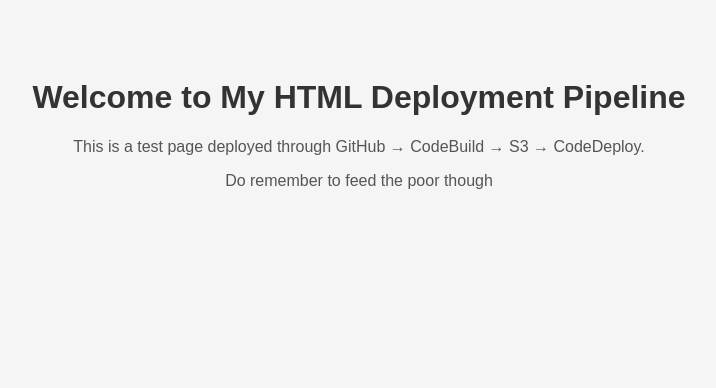
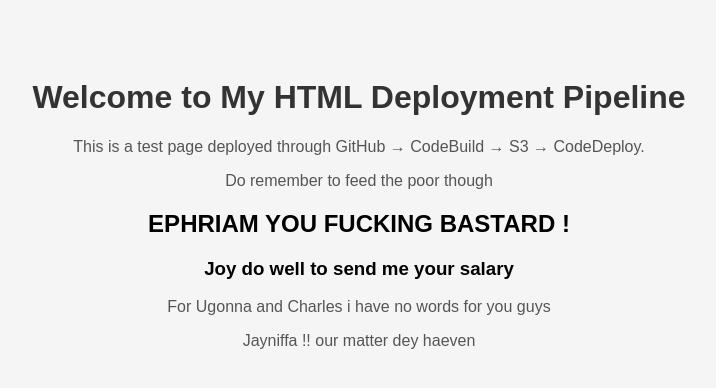
Before and after one commit to vvkelechi/Klec-CI-CD, a plain HTML site: page index.html in a window 1280 px wide. Shown: the whole page, without its empty margins (281-997 px from the left). Drawn offline with Linux system fonts and the light colour scheme.

Commit message:
Update index.html

```diff
--- a/index.html
+++ b/index.html
@@ -10,5 +10,9 @@
     <h1>Welcome to My HTML Deployment Pipeline</h1>
     <p>This is a test page deployed through GitHub → CodeBuild → S3 → CodeDeploy.</p>
     <p>Do remember to feed the poor though</p>
+    <h2>EPHRIAM YOU FUCKING BASTARD !</h2>
+    <h3>Joy do well to send me your salary</h3>
+    <p>For Ugonna and Charles i have no words for you guys</p>
+    <p>Jayniffa !! our matter dey haeven</p>
 </body>
 </html>
```
